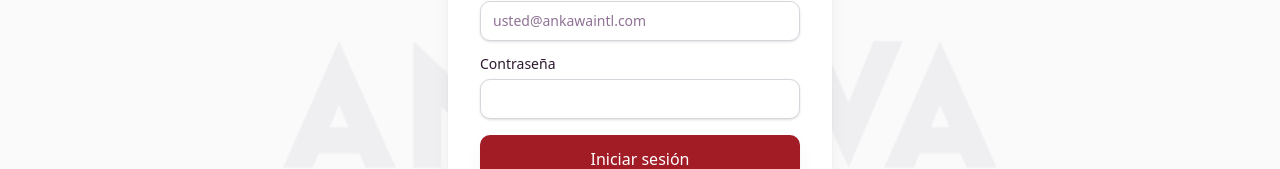
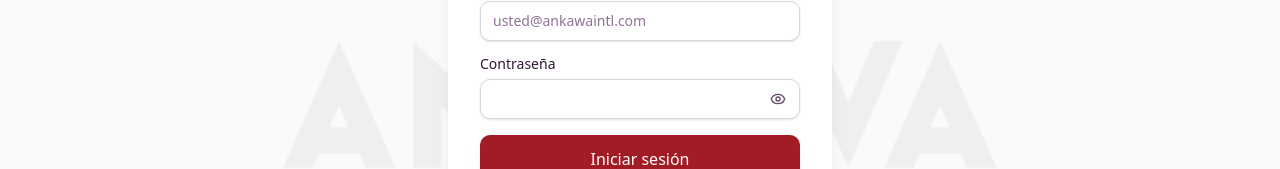
Before and after one commit to BannedForMacros/firma-ankawa, a Next.js app: page /login in a window 1280 px wide. Shown: the part 411-580 px from the top of the page. Built offline with nearby package versions, Linux system fonts and the light colour scheme.

Commit message:
impletmancion de visluazcion de contrasela

```diff
--- a/src/app/login/login-form.tsx
+++ b/src/app/login/login-form.tsx
@@ -10,6 +10,7 @@ import { Button } from "@/components/ui/button";
 import { Input } from "@/components/ui/input";
 import { Label } from "@/components/ui/label";
 import { Spinner } from "@/components/ui/spinner";
+import { Eye, EyeOff } from "lucide-react";
 
 /** Solo aceptamos rutas internas como destino posterior al inicio de sesión. */
 function destinoSeguro(callbackUrl: string | null): string {
@@ -26,6 +27,7 @@ export function LoginForm() {
 
   const [email, setEmail] = React.useState("");
   const [password, setPassword] = React.useState("");
+  const [showPassword, setShowPassword] = React.useState(false);
   const [error, setError] = React.useState<string | null>(null);
   const [enviando, setEnviando] = React.useState(false);
 
@@ -74,15 +76,31 @@ export function LoginForm() {
 
       <div className="flex flex-col gap-2">
         <Label htmlFor="login-password">Contraseña</Label>
+        <div className="relative">
           <Input
             id="login-password"
             name="password"
-          type="password"
+            type={showPassword ? "text" : "password"}
             autoComplete="current-password"
             required
             value={password}
             onChange={(event) => setPassword(event.target.value)}
+            className="pr-10"
           />
+          <button
+            type="button"
+            onClick={() => setShowPassword((prev) => !prev)}
+            className="absolute right-2 top-1/2 -translate-y-1/2 rounded-[var(--radius-brand)] p-1.5 text-ciruela-400 transition-colors hover:bg-humo-100 hover:text-ciruela-600 focus-visible:outline-2 focus-visible:outline-offset-2 focus-visible:outline-guinda-500"
+            aria-label={showPassword ? "Ocultar contraseña" : "Mostrar contraseña"}
+            aria-pressed={showPassword}
+          >
+            {showPassword ? (
+              <EyeOff className="h-4 w-4" aria-hidden="true" />
+            ) : (
+              <Eye className="h-4 w-4" aria-hidden="true" />
+            )}
+          </button>
+        </div>
       </div>
 
       {error !== null && (
--- a/src/app/panel/page.tsx
+++ b/src/app/panel/page.tsx
@@ -19,6 +19,7 @@ import { Revelar } from "@/components/landing/revelar";
 import { ContadorAnimado } from "@/components/panel/contador-animado";
 import { NuevaSesionDialog } from "@/components/panel/nueva-sesion-dialog";
 import { SesionCard } from "@/components/panel/sesion-card";
+import { SesionesCerradasTabla } from "@/components/panel/sesiones-cerradas-tabla";
 import type { SesionResumenDto } from "@/lib/types";
 import { cn } from "@/lib/utils";
 
@@ -323,6 +324,26 @@ export default async function PanelPage() {
               </Revelar>
 
             </aside>
+
+            {/* Archivo de sesiones cerradas: tabla institucional a ancho completo */}
+            {cerradas.length > 0 ? (
+              <div className="lg:col-span-2">
+                <Revelar retrasoMs={150}>
+                  <section aria-label="Sesiones cerradas" className="space-y-4">
+                    <div className="flex items-center gap-3">
+                      <span className="barra-guinda !h-1 !w-8" aria-hidden="true" />
+                      <h3 className="flex items-baseline gap-2 text-[11px] font-semibold uppercase tracking-[0.18em] text-ciruela-400">
+                        Sesiones cerradas
+                        <span className="font-normal tabular-nums text-ciruela-300">
+                          ({cerradas.length})
+                        </span>
+                      </h3>
+                    </div>
+                    <SesionesCerradasTabla sesiones={cerradas} />
+                  </section>
+                </Revelar>
+              </div>
+            ) : null}
           </div>
         )}
       </div>
```
Also changed, not shown: storage/firmas/cms9q5hie0003we5799vwk9og/be2330da-2011-41a4-aba0-b4c26b0bff56.png (added). Lines whose indentation alone changed are shown as unchanged.
